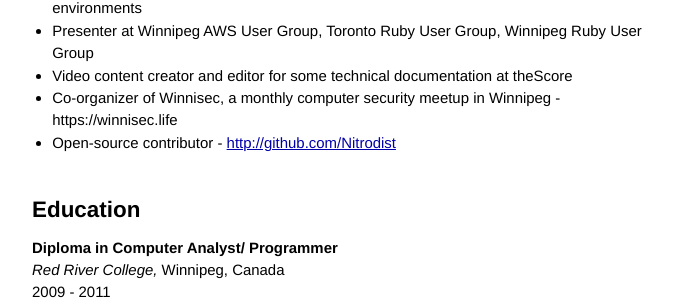
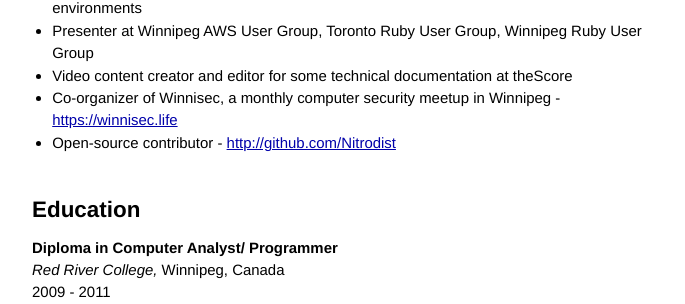
Before and after one commit to Nitrodist/markcampbell.me, a Jekyll site: the page built from resume.markdown, in a window 1280 px wide and 900 px high, scrolled down 321 px. Shown: the part 171-475 px from the top of the window, without its empty margins (294-979 px from the left). Built offline with Jekyll 4.4.1, drawn with Linux system fonts in a browser that asks for light colours; our own code applies the rules of GitHub Pages for plain Markdown files; part of the change alters nothing that is shown.

```diff
--- a/resume.markdown
+++ b/resume.markdown
@@ -20,7 +20,7 @@ email: [me@markcampbell.me](mailto:me@markcampbell.me)
 - Presenter at Winnipeg AWS User Group, Toronto Ruby User Group, Winnipeg Ruby
   User Group
 - Video content creator and editor for some technical documentation at theScore
-- Co-organizer of Winnisec, a monthly computer security meetup in Winnipeg - https://winnisec.life
+- Co-organizer of Winnisec, a monthly computer security meetup in Winnipeg - [https://winnisec.life](https://winnisec.life)
 - Open-source contributor - <a href="http://github.com/Nitrodist">http://github.com/Nitrodist</a>
 
 ## Education
```
